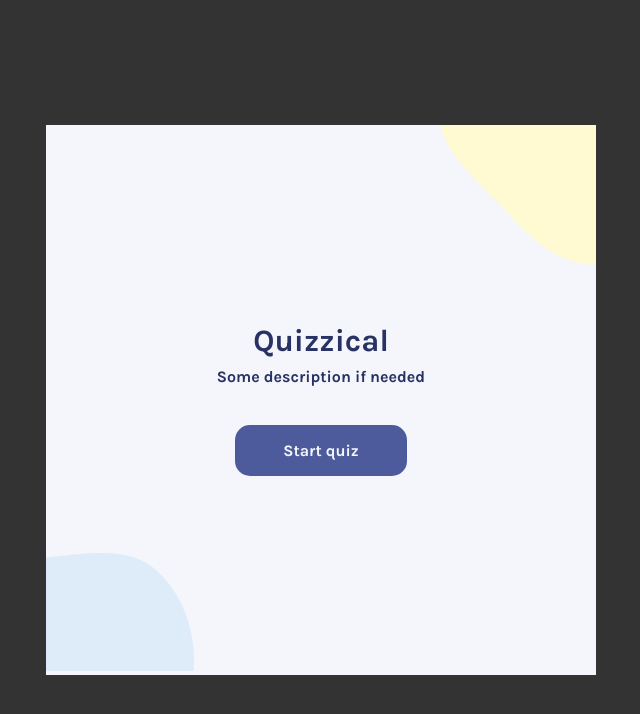
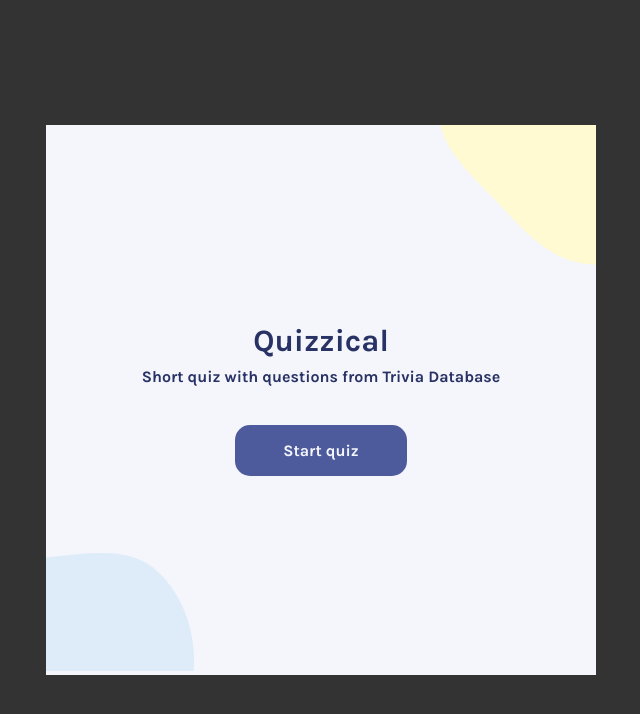
Before and after one commit to gregsypek/Quizzical2, a React (Create React App) app: page / in a window 1280 px wide. Shown: the top 714 px of the page, without its empty margins (319-959 px from the left). Built offline with nearby package versions, Linux system fonts and the light colour scheme.

Commit message:
final touch

```diff
--- a/public/index.html
+++ b/public/index.html
@@ -10,7 +10,7 @@
 			content="Web site created using create-react-app"
 		/>
 
-		<title>React App</title>
+		<title>Quizzical</title>
 		<link rel="preconnect" href="https://fonts.googleapis.com" />
 		<link rel="preconnect" href="https://fonts.gstatic.com" crossorigin />
 		<link
--- a/src/Check.js
+++ b/src/Check.js
@@ -11,7 +11,7 @@ export default function Check() {
 
 	useEffect(() => {
 		fetch(
-			"https://opentdb.com/api.php?amount=10&category=18&difficulty=easy&type=multiple"
+			"https://opentdb.com/api.php?amount=5&category=18&difficulty=easy&type=multiple"
 		)
 			.then((res) => res.json())
 			.then((data) =>
--- a/src/Home.js
+++ b/src/Home.js
@@ -5,7 +5,9 @@ export default function Home() {
 		<div className="wrapper wrapper-home grid bg-white">
 			<main className="home flex ">
 				<h1 className="fs-700 ff-sans-normal text-accent">Quizzical</h1>
-				<p className="fs-sans-cond fs-400">Some description if needed</p>
+				<p className="fs-sans-cond fs-400">
+					Short quiz with questions from Trivia Database
+				</p>
 				<Link to="/check" className="btn btn--full">
 					Start quiz
 				</Link>
```
